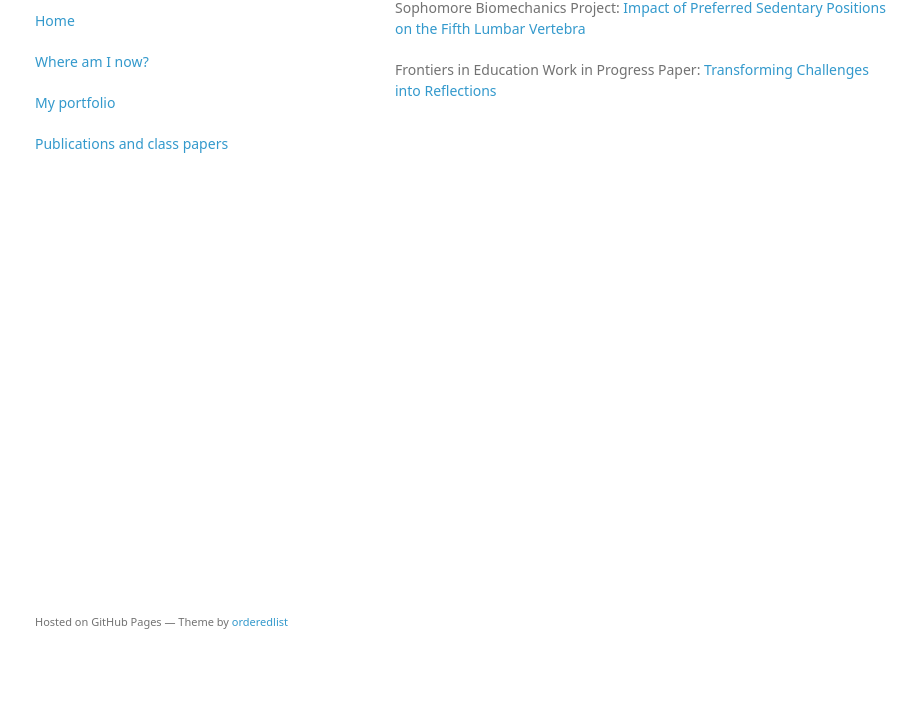
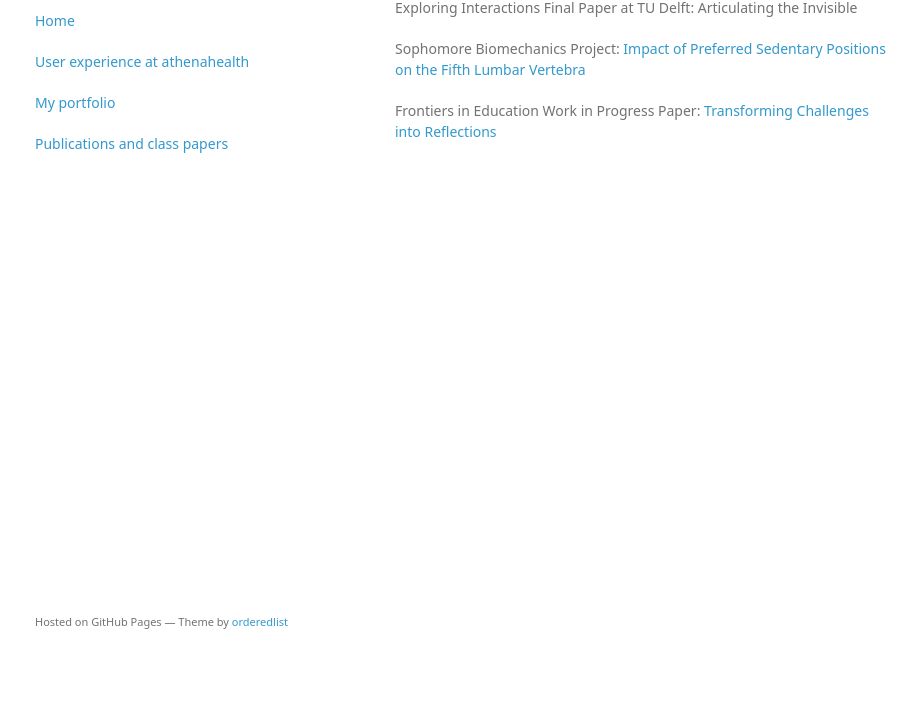
Before and after one commit to jburgr/jburgr.github.com, a plain HTML site: page publications.html in a window 1280 px wide. Shown: the part 99-800 px from the top of the page, without its empty margins (175-1092 px from the left). Drawn offline with Linux system fonts and the light colour scheme; a web font is replaced by a local one.

Commit message:
Update publications.html

```diff
--- a/publications.html
+++ b/publications.html
@@ -17,13 +17,14 @@
       <header>
         <h1>Jordyn Burger</h1>
         <p><a href="index.html">Home</a></p>
-        <p><a href="athena.html">Where am I now?</a></p>
+        <p><a href="athena.html">User experience at athenahealth</a></p>
         <p><a href="https://drive.google.com/file/d/0B79PswgNc4GFOVlCSWZiWXBMeUE/view?usp=sharing">My portfolio</a></p>
         <p><a href="publications.html">Publications and class papers</a></p>        </header>
       <section>
         <h3> Papers and publications</h3>
 
-<p>Sophomore Biomechanics Project: <a href="https://drive.google.com/file/d/0B79PswgNc4GFbjYzYmx0b0FiX0U/view?usp=sharing">Impact of Preferred Sedentary Positions on the Fifth Lumbar Vertebra</a></p>
+        <p>Exploring Interactions Final Paper at TU Delft: <a href="https://drive.google.com/open?id=1VNV-M9BiBEJ1Y7bgQXkC2wJ7yq1t3iHV"></a> Articulating the Invisible</p>
+        <p>Sophomore Biomechanics Project: <a href="https://drive.google.com/file/d/0B79PswgNc4GFbjYzYmx0b0FiX0U/view?usp=sharing">Impact of Preferred Sedentary Positions on the Fifth Lumbar Vertebra</a></p>
         <p>Frontiers in Education Work in Progress Paper: <a href="https://drive.google.com/file/d/0B79PswgNc4GFQXUtRjdKS0RVNUk/view?usp=sharing">Transforming Challenges into Reflections</a></p>
       </section>
       <footer>
```
